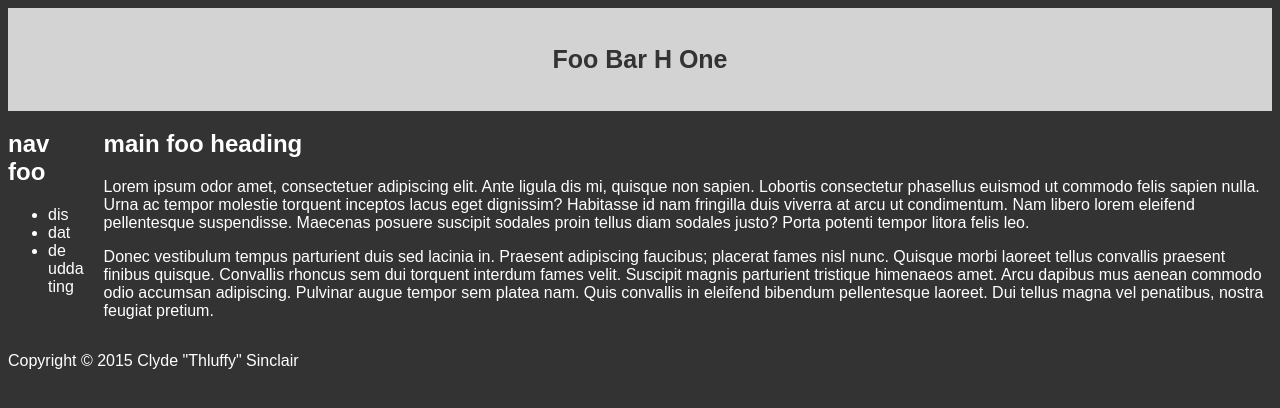
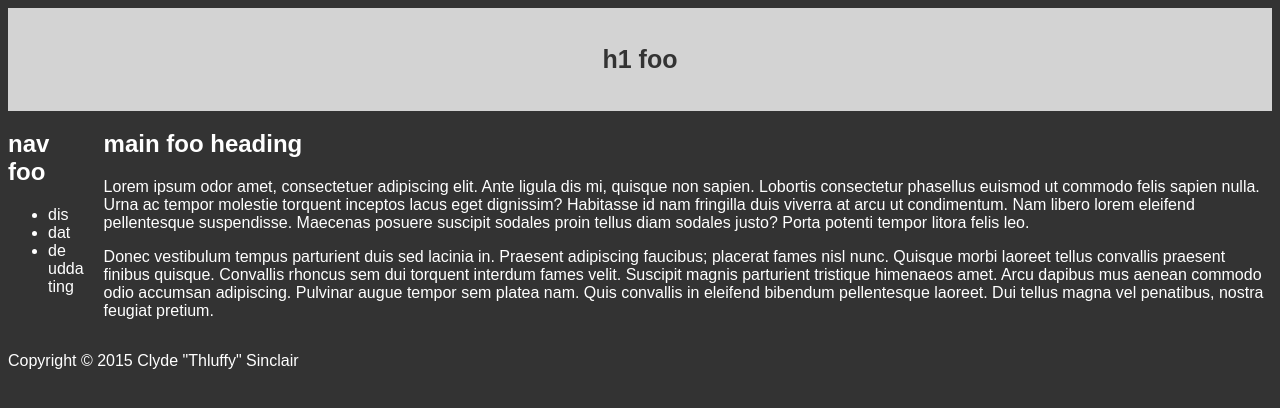
Before and after one commit to ankita320/asaha50, a plain HTML site: page 17_style-layer/mimic.html in a window 1280 px wide. Drawn offline with Linux system fonts and the light colour scheme.

Commit message:
Update mimic.html

```diff
--- a/17_style-layer/mimic.html
+++ b/17_style-layer/mimic.html
@@ -9,7 +9,7 @@
 
  <body>
     <header>
-        <h1>Foo Bar H One</h1>
+        <h1>h1 foo</h1>
     </header>
 
     <div class= "n">
```
